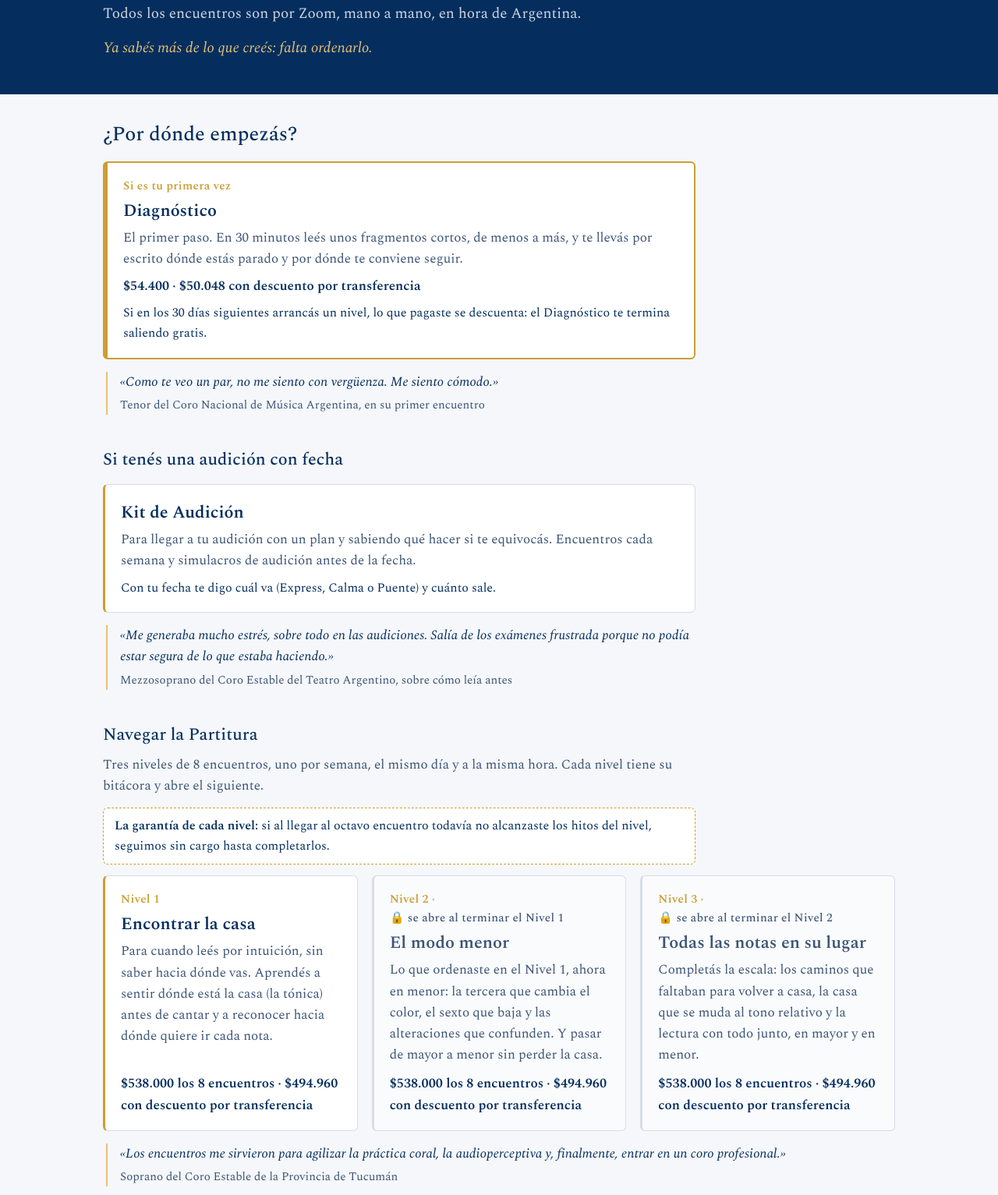
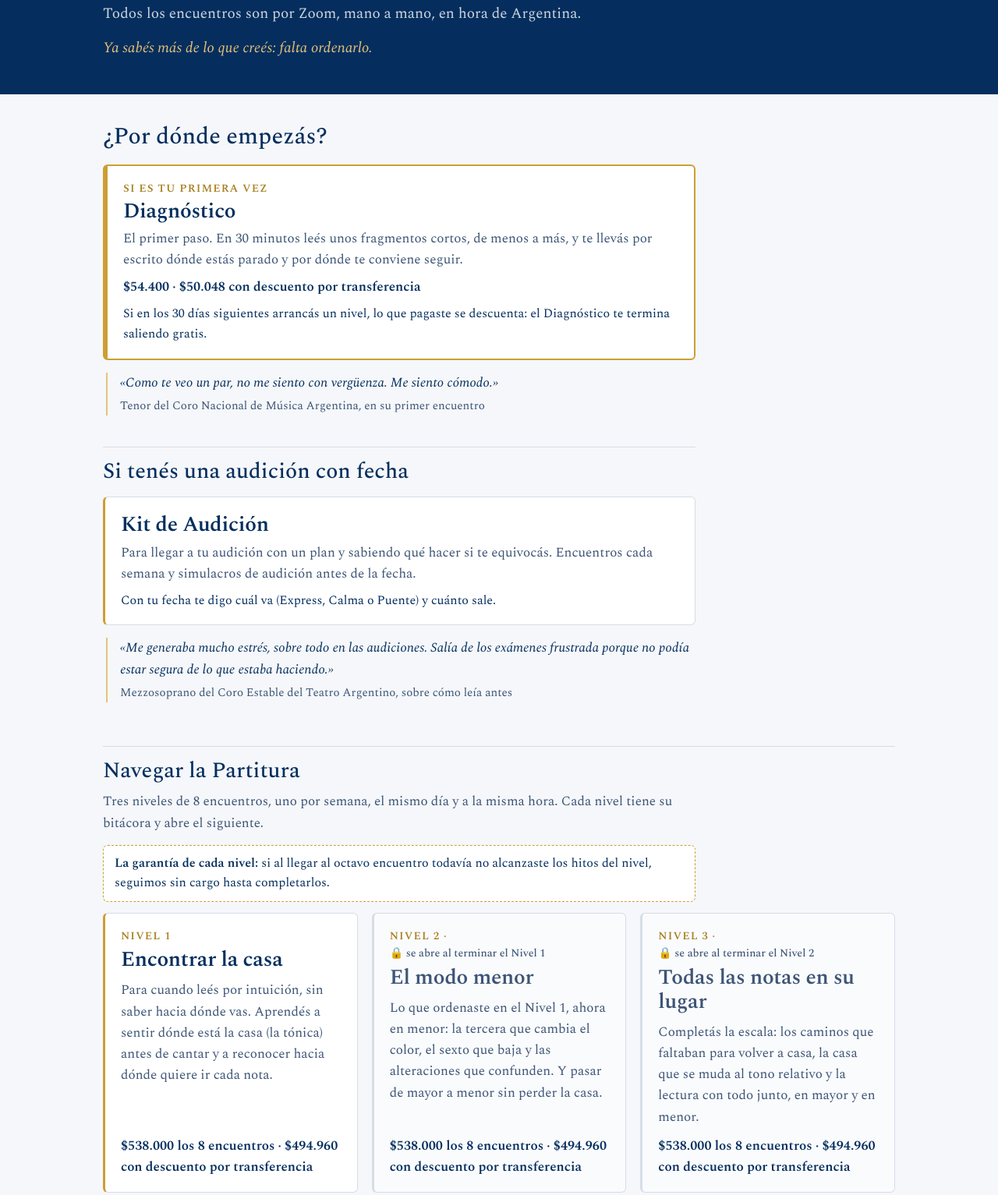
Before and after one commit to fedechl/a-primera-vista, a website: page reservar/index.html in a window 1280 px wide. Shown: the part 162-1695 px from the top of the page at 78% size. Drawn offline with nearby package versions, Linux system fonts and the light colour scheme.

Commit message:
T43: más jerarquía visual (secciones y nombres de las propuestas más grandes)
Co-Authored-By: Claude Opus 5.5 <noreply@anthropic.com>
Claude-Session: https://claude.ai/code/session_01Ea6JmWjwvTcncnJMeyd9T5

```diff
--- a/reservar/index.html
+++ b/reservar/index.html
@@ -34,23 +34,23 @@
   .bajada { color: rgba(255,255,255,0.8); margin-top: 12px; max-width: 40ch; }
   .idea { font-style: italic; color: var(--dorado-claro); margin-top: 14px; max-width: 34ch; }
   main { padding: 36px 0 64px; }
-  h2 { font-weight: 500; font-size: 26px; line-height: 1.2; margin: 32px 0 18px; }
+  h2 { font-weight: 500; font-size: 30px; line-height: 1.2; margin: 32px 0 18px; }
   h2:first-child { margin-top: 0; }
   .suave { color: var(--texto-suave); font-size: 17px; }
   .aviso-prueba { background: #FFF6E0; border: 1px solid var(--dorado-claro); padding: 10px 14px; font-size: 16px; border-radius: 6px; margin-bottom: 24px; }
 
   .opciones { display: grid; gap: 14px; }
   .opcion { display: block; text-decoration: none; border: 1px solid var(--linea); border-left: 3px solid var(--dorado); background: #fff; padding: 18px 20px; border-radius: 6px; }
-  .grupo { font-weight: 500; font-size: 22px; margin: 18px 0 0; }
-  .opcion h3 { font-weight: 600; font-size: 22px; }
+  .grupo { font-weight: 500; font-size: 28px; line-height: 1.2; margin: 34px 0 2px; padding-top: 14px; border-top: 1px solid var(--linea); }
+  .opcion h3 { font-weight: 600; font-size: 27px; line-height: 1.15; letter-spacing: -0.01em; margin: 2px 0 6px; }
   .opcion p { color: var(--texto-suave); font-size: 17px; margin-top: 4px; }
   .opcion .precio { color: var(--texto); font-weight: 600; margin-top: 8px; }
   .opcion .mas { color: var(--texto); font-size: 16px; margin-top: 8px; }
   .opcion.destacada { border: 2px solid var(--dorado); border-left-width: 6px; }
-  .etiqueta-opcion { color: var(--dorado) !important; font-size: 15px !important; font-weight: 600; letter-spacing: .02em; margin: 0 0 2px !important; }
+  .etiqueta-opcion { color: #A8801F !important; font-size: 14px !important; font-weight: 600; letter-spacing: .08em; text-transform: uppercase; margin: 0 0 2px !important; }
   .opcion.cerrada { background: #FAFBFD; border-left-color: var(--linea); }
   .opcion.cerrada h3 { color: var(--texto-suave); }
-  .candado { color: var(--texto-suave); font-weight: 500; }
+  .candado { color: var(--texto-suave); font-weight: 500; text-transform: none; letter-spacing: 0; }
   .candado::before { content: "🔒 "; }
   .intro-grupo { color: var(--texto-suave); font-size: 17px; margin-top: -6px; }
   .lista { margin: 4px 0 12px 22px; }
```
